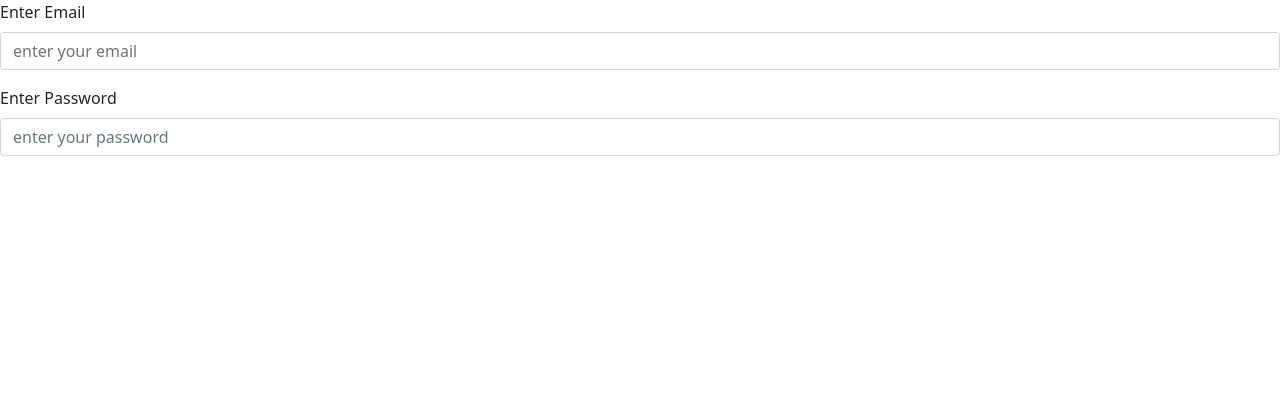
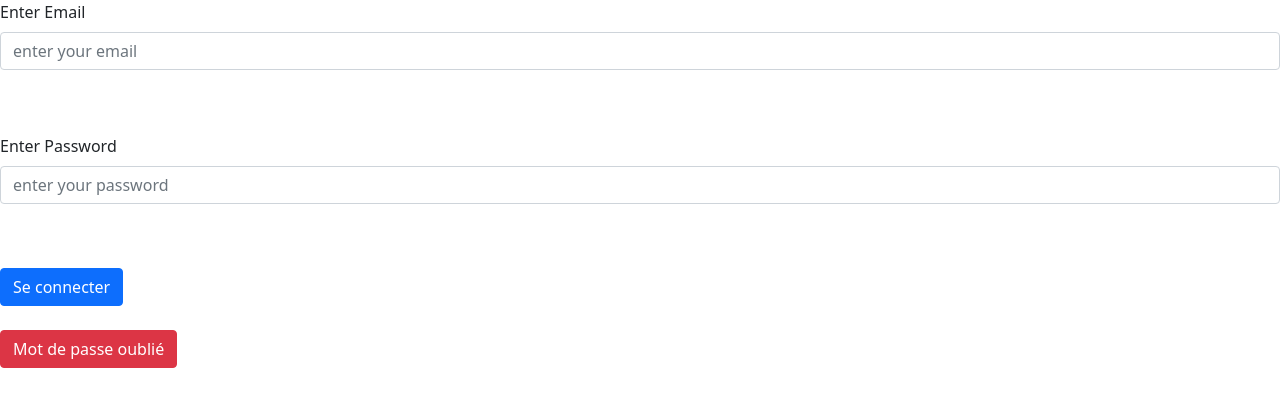
Before and after one commit to otmaneeee/otmaneReact, a React (Create React App) app: page / in a window 1280 px wide. Shown: the top 406 px of the page. Built offline with nearby package versions, Linux system fonts and the light colour scheme.

Commit message:
login container

```diff
--- a/src/App.js
+++ b/src/App.js
@@ -4,19 +4,11 @@ import CustomButton from "./components/CustomButton";
 import { bootstrapButtonVariant, buttonTexts } from "./constants";
 import CustomInput from "./components/CustomInput";
 import { textInputProps } from "./constants";
+import Category from "./containers/category/category";
 const App = () => {
   return (
     <div>
-      <CustomInput
-        type={textInputProps.type.email}
-        placeholder={textInputProps.placeholder.email}
-        label={textInputProps.label.email}
-      />
-      <CustomInput
-         type={textInputProps.type.password}
-         placeholder={textInputProps.placeholder.password}
-         label={textInputProps.label.password}
-      />
+      <Category />
       {/* <CustomButton
         color={bootstrapButtonVariant.success}
         text={buttonTexts.success}
--- a/src/constants.js
+++ b/src/constants.js
@@ -4,12 +4,15 @@ export const bootstrapButtonVariant = {
   danger: "danger",
   success: "success",
   outlineWarning: "outline-warning",
+  primary : "primary"
 };
 
 export const buttonTexts = {
   danger: "danger",
   success: "success",
   outlineWarning: "outline-warning",
+  connection : "Se connecter",
+  mdpForgotten : "Mot de passe oublié"
 };
 
 export const textInputProps = {
--- /dev/null
+++ b/src/containers/category/category.jsx
@@ -0,0 +1,30 @@
+import CustomButton from '../../components/CustomButton';
+import CustomInput from '../../components/CustomInput';
+import { textInputProps , bootstrapButtonVariant ,buttonTexts } from '../../constants';
+
+const Category = () => {
+    return(
+        <div>
+            <CustomInput
+        type={textInputProps.type.email}
+        placeholder={textInputProps.placeholder.email}
+        label={textInputProps.label.email}
+      />
+      <br></br>
+      <br></br>
+      <CustomInput
+        type={textInputProps.type.password}
+        placeholder={textInputProps.placeholder.password}
+        label={textInputProps.label.password}
+      />
+      <br></br>
+      <br></br>
+      <CustomButton color={bootstrapButtonVariant.primary} text={buttonTexts.connection}/>
+      <br></br>
+      <br></br>
+      <CustomButton color={bootstrapButtonVariant.danger} text={buttonTexts.mdpForgotten}/>
+        </div>
+    )
+}
+
+export default Category;
```
Also changed, not shown: src/containers/category/category.css (added).
